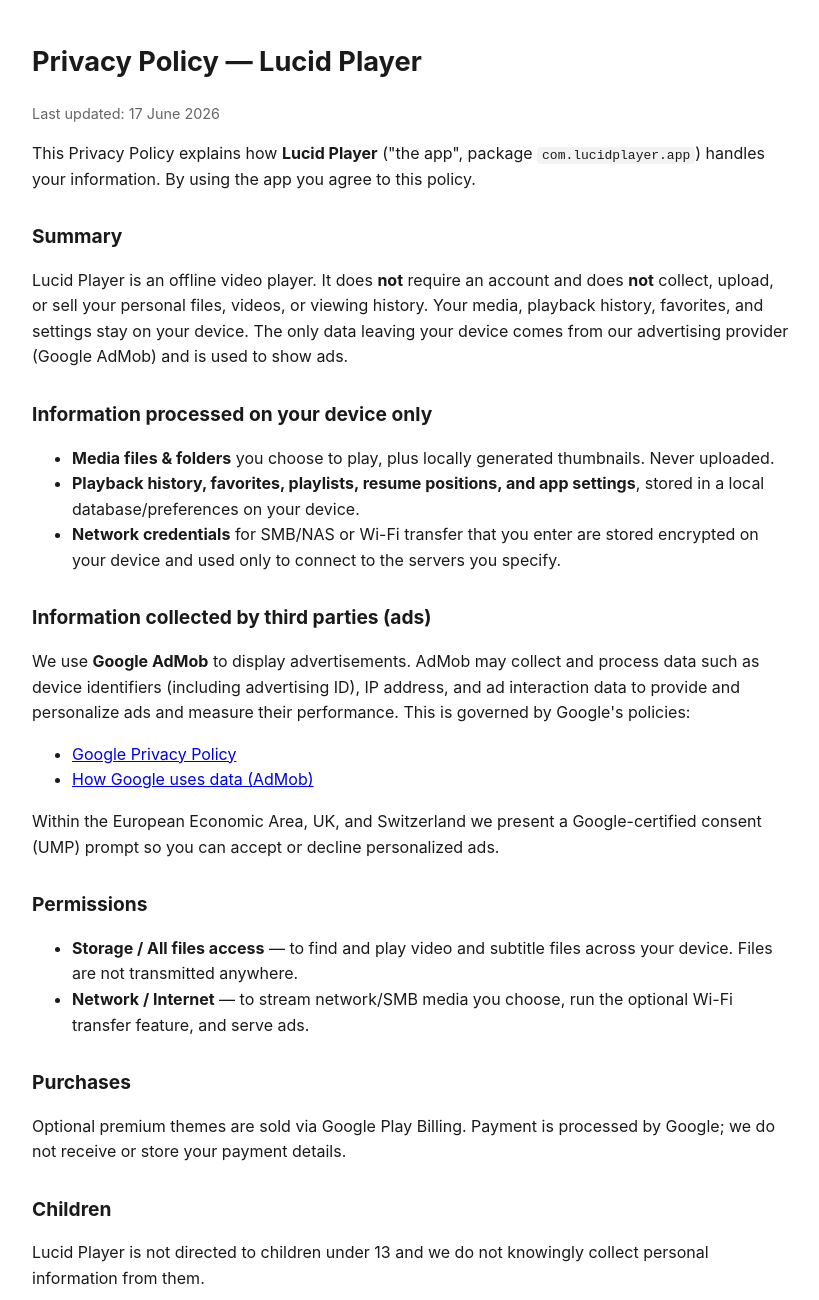
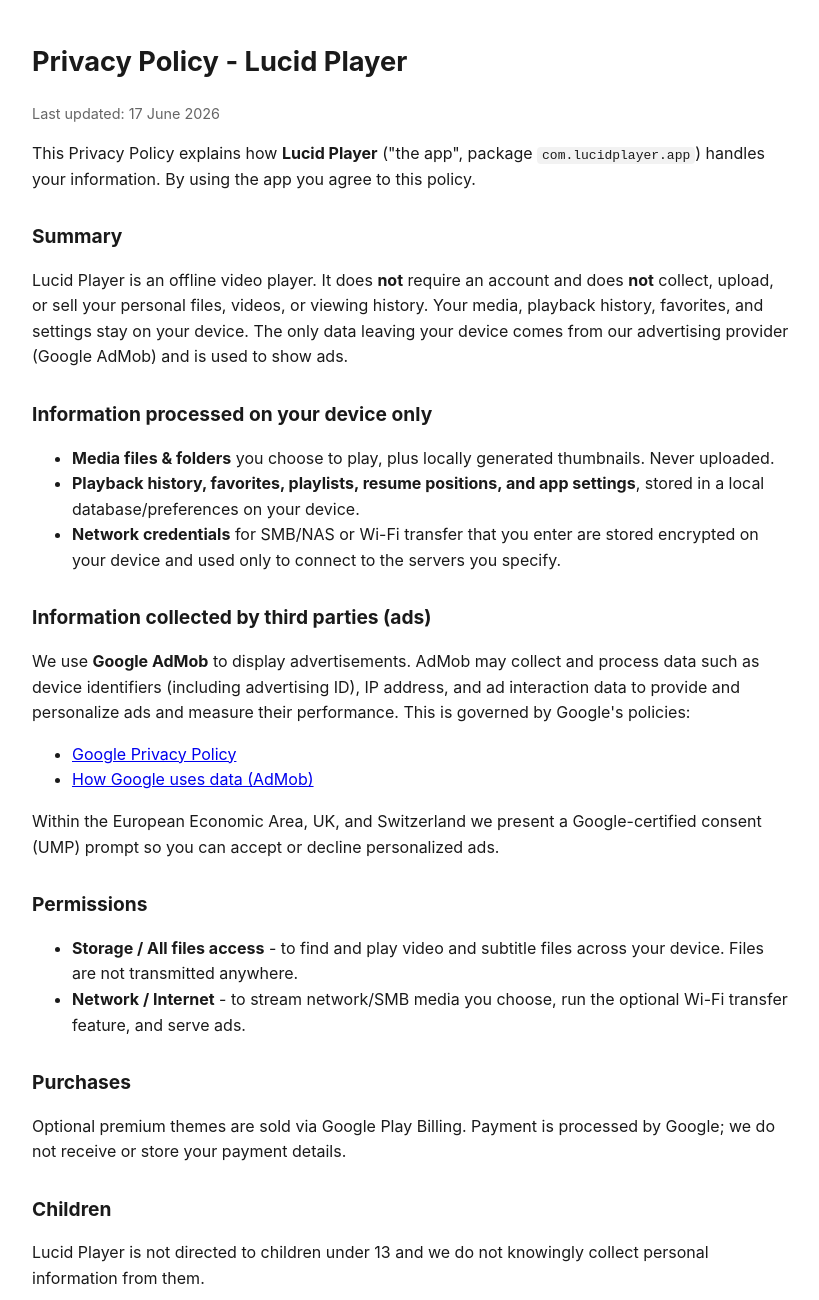
Before and after one commit to stark7701/stark7701.github.io, a plain HTML site: page privacy-policy.html in a window 1280 px wide. Shown: the top 1300 px of the page, without its empty margins (228-1047 px from the left). Drawn offline with Linux system fonts and the light colour scheme.

Commit message:
Replace em dashes with ASCII punctuation in privacy-policy.html

```diff
--- a/privacy-policy.html
+++ b/privacy-policy.html
@@ -3,7 +3,7 @@
 <head>
 <meta charset="utf-8">
 <meta name="viewport" content="width=device-width, initial-scale=1">
-<title>Lucid Player — Privacy Policy</title>
+<title>Lucid Player - Privacy Policy</title>
 <style>
   body { font-family: -apple-system, Segoe UI, Roboto, Arial, sans-serif; line-height: 1.6;
          max-width: 760px; margin: 40px auto; padding: 0 20px; color: #1a1a1a; }
@@ -13,7 +13,7 @@
 </style>
 </head>
 <body>
-<h1>Privacy Policy — Lucid Player</h1>
+<h1>Privacy Policy - Lucid Player</h1>
 <p class="muted">Last updated: 17 June 2026</p>
 
 <p>This Privacy Policy explains how <strong>Lucid Player</strong> ("the app", package
@@ -51,9 +51,9 @@
 
 <h2>Permissions</h2>
 <ul>
-  <li><strong>Storage / All files access</strong> — to find and play video and subtitle files
+  <li><strong>Storage / All files access</strong> - to find and play video and subtitle files
       across your device. Files are not transmitted anywhere.</li>
-  <li><strong>Network / Internet</strong> — to stream network/SMB media you choose, run the
+  <li><strong>Network / Internet</strong> - to stream network/SMB media you choose, run the
       optional Wi-Fi transfer feature, and serve ads.</li>
 </ul>
 
```
